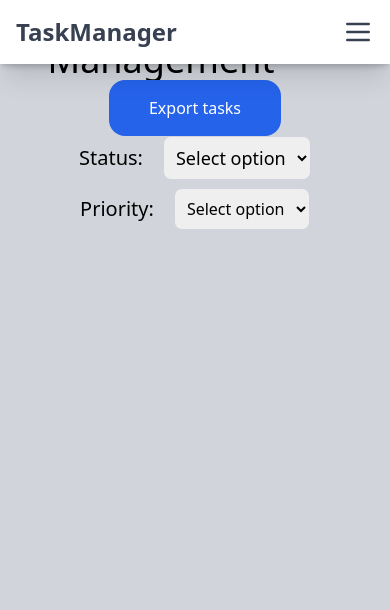
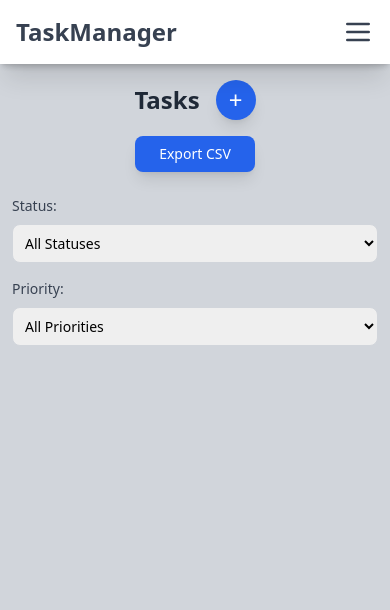
Before and after one commit to tsvetkovivan365-code/flask_task_app, a Flask app: page /dashboard in a window 390 px wide. Shown: the top 610 px of the page. Run offline with Flask 3, Linux system fonts and the light colour scheme; the visitor is signed in with stand-in values (Sample User, id 1); data that the repository does not hold is empty; some libraries are stand-ins or nearby versions.

Commit message:
Restyling and adding responsiveness to cards; Adding edit and delete icons

```diff
--- a/templates/dashboard.html
+++ b/templates/dashboard.html
@@ -1,109 +1,144 @@
 {% extends "navbar.html" %}
 {% block body %}
 
-<section class='px-3'>
+<section class='px-3 md:px-6 lg:px-8 pt-20 md:pt-24'>
 
-    <section class='flex flex-col top-29 justify-center items-center relative max-sm:items-center w-full max-sm:flex-col'>
-
-        <section class='flex gap-5'>
-            <h3 class='text-center text-4xl'>Task Management</h3>
-
+    <!-- Header Section -->
+    <section class='flex flex-col md:flex-row justify-between items-center w-full gap-4 mb-6'>
+        <!-- Title and Create Button -->
+        <section class='flex items-center gap-4'>
+            <h3 class='text-2xl md:text-3xl lg:text-4xl font-bold text-gray-800'>Tasks</h3>
             <form action="{{url_for('create_task')}}">
-                <button type='submit' class='transition-all text-center rounded-full w-12 h-12 text-3xl text-white bg-blue-600 hover:bg-blue-400 hover:scale-140 hover:text-4xl'>+</button>
+                <button type='submit' class='transition-all text-center rounded-full w-10 h-10 md:w-12 md:h-12 text-2xl md:text-3xl text-white bg-blue-600 hover:bg-blue-500 hover:scale-110 shadow-lg'>+</button>
             </form>
         </section>
 
+        <!-- Export Button -->
         <section>
             <a href="/download_csv">
-                <button class='transition-all rounded-2xl px-10 py-4 text-white bg-blue-600 hover:bg-blue-400 hover:scale-110'>Export tasks</button>
+                <button class='transition-all rounded-lg px-6 md:px-10 py-2 md:py-3 text-sm md:text-base text-white bg-blue-600 hover:bg-blue-500 hover:scale-105 shadow-lg'>Export CSV</button>
             </a>
         </section>
     </section>
 
-
-
-    <section class='relative flex gap-10 items-center justify-start top-58 w-full max-sm:flex-col max-sm:gap-2'>
-        <section>
-            <form method="GET" action="{{url_for('dashboard')}}" class='flex gap-5 items-center'>
-                <label for="selected_status" class='text-[20px]'>Status:</label>
-                <select name="selected_status" id="selected_status" onchange="this.form.submit()" class='max-sm:text-[18px] p-2 border focus:border-2 focus:border-black border-gray-300 rounded-lg'>
-                    <option class='max-sm:text-[12px]' value="">Select option</option>
-                    <option class='max-sm:text-[12px]' value="To Do" {% if selected_status == 'To Do' %} selected {% endif %}>To Do</option>
-                    <option class='max-sm:text-[12px]' value="In Progress" {% if selected_status == 'In Progress' %} selected {% endif %}>In Progress</option>
-                    <option class='max-sm:text-[12px]' value="Completed" {% if selected_status == 'Completed' %} selected {% endif %}>Completed</option>
+    <!-- Filters Section -->
+    <section class='flex flex-col sm:flex-row gap-4 mb-6 w-full'>
+        <section class='flex-1'>
+            <form method="GET" action="{{url_for('dashboard')}}" class='flex flex-col sm:flex-row gap-2 items-start sm:items-center'>
+                <label for="selected_status" class='text-sm md:text-base font-medium text-gray-700'>Status:</label>
+                <select name="selected_status" id="selected_status" onchange="this.form.submit()" class='flex-1 w-full sm:w-auto p-2 border focus:border-2 focus:border-blue-500 border-gray-300 rounded-lg text-sm md:text-base'>
+                    <option value="">All Statuses</option>
+                    <option value="To Do" {% if selected_status == 'To Do' %} selected {% endif %}>To Do</option>
+                    <option value="In Progress" {% if selected_status == 'In Progress' %} selected {% endif %}>In Progress</option>
+                    <option value="Completed" {% if selected_status == 'Completed' %} selected {% endif %}>Completed</option>
                 </select>
             </form>
         </section>
 
-        <section>
-            <form method="GET" action="{{url_for('dashboard')}}" class='flex gap-5 items-center'>
-                <label for="selected_priority" class='text-[20px]'>Priority:</label>
-                <select name="selected_priority" id="selected_priority" onchange="this.form.submit()" class='p-2 border focus:border-2 focus:border-black border-gray-300 rounded-lg'>
-                    <option class='max-sm:text-[12px]' value="">Select option</option>
-                    <option class='max-sm:text-[12px]' value="Low" {% if selected_priority == 'Low' %} selected {% endif %}>Low</option>
-                    <option class='max-sm:text-[12px]' value="Medium" {% if selected_priority == 'Medium' %} selected {% endif %}>Medium</option>
-                    <option class='max-sm:text-[12px]' value="High" {% if selected_priority == 'High' %} selected {% endif %}>High</option>
-                    <option class='max-sm:text-[12px]' value="Critical" {% if selected_priority == 'Critical' %} selected {% endif %}>Critical</option>
+        <section class='flex-1'>
+            <form method="GET" action="{{url_for('dashboard')}}" class='flex flex-col sm:flex-row gap-2 items-start sm:items-center'>
+                <label for="selected_priority" class='text-sm md:text-base font-medium text-gray-700'>Priority:</label>
+                <select name="selected_priority" id="selected_priority" onchange="this.form.submit()" class='flex-1 w-full sm:w-auto p-2 border focus:border-2 focus:border-blue-500 border-gray-300 rounded-lg text-sm md:text-base'>
+                    <option value="">All Priorities</option>
+                    <option value="Low" {% if selected_priority == 'Low' %} selected {% endif %}>Low</option>
+                    <option value="Medium" {% if selected_priority == 'Medium' %} selected {% endif %}>Medium</option>
+                    <option value="High" {% if selected_priority == 'High' %} selected {% endif %}>High</option>
+                    <option value="Critical" {% if selected_priority == 'Critical' %} selected {% endif %}>Critical</option>
                 </select>
             </form>
         </section>
     </section>
 
-    <section class='grid grid-cols-5 max-sm:grid-cols-2 gap-2 mt-10 pb-10 relative top-60 z-0'>
+    <!-- Tasks Grid -->
+    <section class='grid grid-cols-1 sm:grid-cols-2 lg:grid-cols-3 xl:grid-cols-5 gap-3 md:gap-4 pb-10'>
 
 
             {% for task in tasks %}
                 {% if task.status == 'To Do' %}
-                    <section class='dark:bg-yellow-600 p-3 flex-1 rounded-xl shadow-2xl relative'>
-                        <section class='flex justify-between my-2 border-2 border-gray-300 p-1 rounded-md max-w-svw hover:border-white hover:scale-x-102 hover:scale-y-104 transition-discrete ease-linear'>
-                                <ul class='wrap-anywhere'>
-                                    <li class='font-bold mr-10'>{{task.title}}</li>
-                                    <li>Status: {{task.status}}</li>
-                                    <li>Due: {{ task.due_date }}</li>
-                                    <li>Priority: {{task.priority}}</li>
-                                    <li>{{ task.description }}</li>
-                                </ul>
-                                <form method="DELETE" action="{{url_for('delete', task_id=task.id)}}" name='task_delete' class='absolute right-3.5'>
-                                    <button type='submit'><img src="../static/icons8-bin.svg" alt="Delete task" class='w-9 h-10 max-sm:w-6 max-sm:h-8'></button>
-                                </form>
+                    <section class='bg-yellow-100 dark:bg-yellow-600 p-4 rounded-xl shadow-lg hover:shadow-xl transition-all'>
+                        <section class='flex justify-between items-start gap-2'>
+                            <section class='flex-1 min-w-0'>
+                                <h4 class='font-bold text-base md:text-lg text-gray-800 truncate mb-2'>{{task.title}}</h4>
+                                <section class='space-y-1 text-xs md:text-sm text-gray-700'>
+                                    <p><span class='font-semibold'>Status:</span> {{task.status}}</p>
+                                    <p><span class='font-semibold'>Due:</span> {{ task.due_date }}</p>
+                                    <p><span class='font-semibold'>Priority:</span> <span class='px-2 py-1 rounded bg-gray-200'>{{task.priority}}</span></p>
+                                    <p class='wrap-break-word'>{{ task.description }}</p>
+                                </section>
+                            </section>
+                            <section class='flex flex-col gap-2 shrink-0'>
+                                <a href="{{url_for('edit_task', task_id=task.id)}}" class='text-blue-600 hover:text-blue-800' title="Edit task">
+                                    <svg class='w-5 h-5 md:w-6 md:h-6' fill="none" stroke="currentColor" viewBox="0 0 24 24">
+                                        <path stroke-linecap="round" stroke-linejoin="round" stroke-width="2" d="M11 5H6a2 2 0 00-2 2v11a2 2 0 002 2h11a2 2 0 002-2v-5m-1.414-9.414a2 2 0 112.828 2.828L11.828 15H9v-2.828l8.586-8.586z"></path>
+                                    </svg>
+                                </a>
+                                <button type="button" class='text-red-600 hover:text-red-800' title="Delete task">
+                                    <svg class='w-5 h-5 md:w-6 md:h-6' fill="none" stroke="currentColor" viewBox="0 0 24 24">
+                                        <path stroke-linecap="round" stroke-linejoin="round" stroke-width="2" d="M19 7l-.867 12.142A2 2 0 0116.138 21H7.862a2 2 0 01-1.995-1.858L5 7m5 4v6m4-6v6m1-10V4a1 1 0 00-1-1h-4a1 1 0 00-1 1v3M4 7h16"></path>
+                                    </svg>
+                                </button>
+                            </section>
                         </section>
                     </section>
                 {% endif %}
 
                 {% if task.status == 'In Progress' %}
-                    <section class='dark:bg-blue-300 p-3 flex-1 rounded-xl shadow-2xl relative'>
-                        <section class='flex justify-between my-2 border-2 border-gray-300 p-1 rounded-md max-w-svw hover:border-white hover:scale-x-102 hover:scale-y-104 transition-discrete ease-linear'>
-                                <ul class='wrap-anywhere'>
-                                    <li class='font-bold mr-10'>{{task.title}}</li>
-                                    <li>Status: {{task.status}}</li>
-                                    <li>Due: {{ task.due_date }}</li>
-                                    <li>Priority: {{task.priority}}</li>
-                                    <li>{{ task.description }}</li>
-                                </ul>
-                                <form method="DELETE" action="{{url_for('delete')}}" name='task_delete' class='absolute right-3.5'>
-                                    <button type='submit'><img src="../static/icons8-bin.svg" alt="Delete task" class='w-9 h-10 max-sm:w-6 max-sm:h-8'></button>
-                                </form>
+                    <section class='bg-blue-100 dark:bg-blue-300 p-4 rounded-xl shadow-lg hover:shadow-xl transition-all'>
+                        <section class='flex justify-between items-start gap-2'>
+                            <section class='flex-1 min-w-0'>
+                                <h4 class='font-bold text-base md:text-lg text-gray-800 truncate mb-2'>{{task.title}}</h4>
+                                <section class='space-y-1 text-xs md:text-sm text-gray-700'>
+                                    <p><span class='font-semibold'>Status:</span> {{task.status}}</p>
+                                    <p><span class='font-semibold'>Due:</span> {{ task.due_date }}</p>
+                                    <p><span class='font-semibold'>Priority:</span> <span class='px-2 py-1 rounded bg-gray-200'>{{task.priority}}</span></p>
+                                    <p class='break-words'>{{ task.description }}</p>
+                                </section>
                             </section>
+                            <section class='flex flex-col gap-2 flex-shrink-0'>
+                                <a href="{{url_for('edit_task', task_id=task.id)}}" class='text-blue-600 hover:text-blue-800' title="Edit task">
+                                    <svg class='w-5 h-5 md:w-6 md:h-6' fill="none" stroke="currentColor" viewBox="0 0 24 24">
+                                        <path stroke-linecap="round" stroke-linejoin="round" stroke-width="2" d="M11 5H6a2 2 0 00-2 2v11a2 2 0 002 2h11a2 2 0 002-2v-5m-1.414-9.414a2 2 0 112.828 2.828L11.828 15H9v-2.828l8.586-8.586z"></path>
+                                    </svg>
+                                </a>
+                                <button type="button" class='text-red-600 hover:text-red-800' title="Delete task">
+                                    <svg class='w-5 h-5 md:w-6 md:h-6' fill="none" stroke="currentColor" viewBox="0 0 24 24">
+                                        <path stroke-linecap="round" stroke-linejoin="round" stroke-width="2" d="M19 7l-.867 12.142A2 2 0 0116.138 21H7.862a2 2 0 01-1.995-1.858L5 7m5 4v6m4-6v6m1-10V4a1 1 0 00-1-1h-4a1 1 0 00-1 1v3M4 7h16"></path>
+                                    </svg>
+                                </button>
+                            </section>
+                        </section>
                     </section>
                 {% endif %}
 
                 {% if task.status == 'Completed' %}
-                    <section class='dark:bg-green-300 p-3 flex-1 rounded-xl shadow-2xl relative h-auto'>
-                        <section class='flex justify-between my-2 border-2 border-gray-300 p-1 rounded-md max-w-svw hover:border-white hover:scale-x-102 hover:scale-y-104 transition-discrete ease-linear'>
-                                <ul class='wrap-anywhere'>
-                                    <li class='font-bold mr-10'>{{task.title}}</li>
-                                    <li>Status: {{task.status}}</li>
-                                    <li>Due: {{ task.due_date }}</li>
-                                    <li>Priority: {{task.priority}}</li>
-                                    <li>{{ task.description }}</li>
-                                </ul>
-                                <form method="DELETE" action="{{url_for('delete')}}" name='task_delete' class='absolute right-3.5'>
-                                    <button type='submit'><img src="../static/icons8-bin.svg" alt="Delete task" class='w-9 h-10 max-sm:w-6 max-sm:h-8'></button>
-                                </form>
+                    <section class='bg-green-100 dark:bg-green-300 p-4 rounded-xl shadow-lg hover:shadow-xl transition-all'>
+                        <section class='flex justify-between items-start gap-2'>
+                            <section class='flex-1 min-w-0'>
+                                <h4 class='font-bold text-base md:text-lg text-gray-800 truncate mb-2'>{{task.title}}</h4>
+                                <section class='space-y-1 text-xs md:text-sm text-gray-700'>
+                                    <p><span class='font-semibold'>Status:</span> {{task.status}}</p>
+                                    <p><span class='font-semibold'>Due:</span> {{ task.due_date }}</p>
+                                    <p><span class='font-semibold'>Priority:</span> <span class='px-2 py-1 rounded bg-gray-200'>{{task.priority}}</span></p>
+                                    <p class='wrap-break-word'>{{ task.description }}</p>
+                                </section>
                             </section>
+                            <section class='flex flex-col gap-2 shrink-0'>
+                                <a href="{{url_for('edit_task', task_id=task.id)}}" class='text-blue-600 hover:text-blue-800' title="Edit task">
+                                    <svg class='w-5 h-5 md:w-6 md:h-6' fill="none" stroke="currentColor" viewBox="0 0 24 24">
+                                        <path stroke-linecap="round" stroke-linejoin="round" stroke-width="2" d="M11 5H6a2 2 0 00-2 2v11a2 2 0 002 2h11a2 2 0 002-2v-5m-1.414-9.414a2 2 0 112.828 2.828L11.828 15H9v-2.828l8.586-8.586z"></path>
+                                    </svg>
+                                </a>
+                                <button type="button" class='text-red-600 hover:text-red-800' title="Delete task">
+                                    <svg class='w-5 h-5 md:w-6 md:h-6' fill="none" stroke="currentColor" viewBox="0 0 24 24">
+                                        <path stroke-linecap="round" stroke-linejoin="round" stroke-width="2" d="M19 7l-.867 12.142A2 2 0 0116.138 21H7.862a2 2 0 01-1.995-1.858L5 7m5 4v6m4-6v6m1-10V4a1 1 0 00-1-1h-4a1 1 0 00-1 1v3M4 7h16"></path>
+                                    </svg>
+                                </button>
+                            </section>
+                        </section>
                     </section>
                 {% endif %}
             {% endfor %}
     </section>
 
+
 {% endblock %}
```
